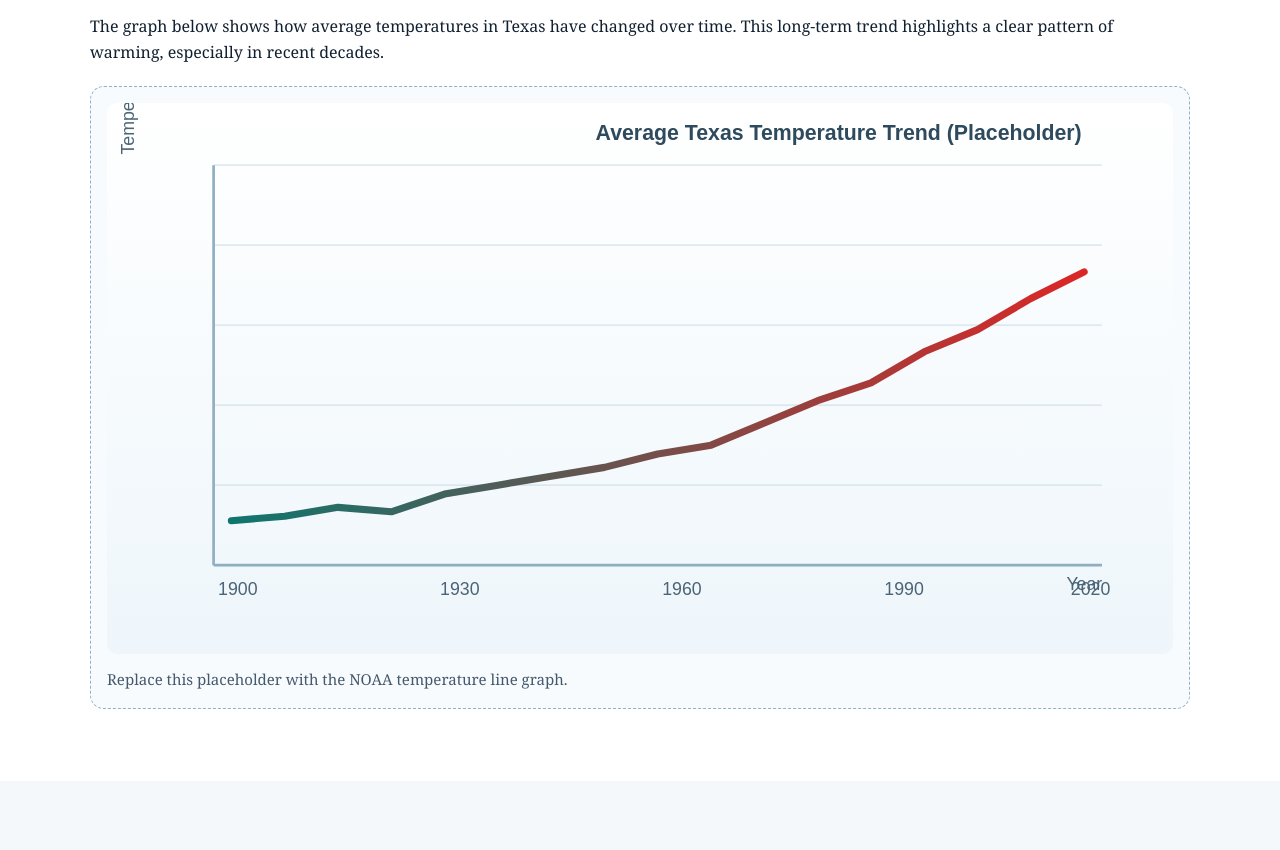
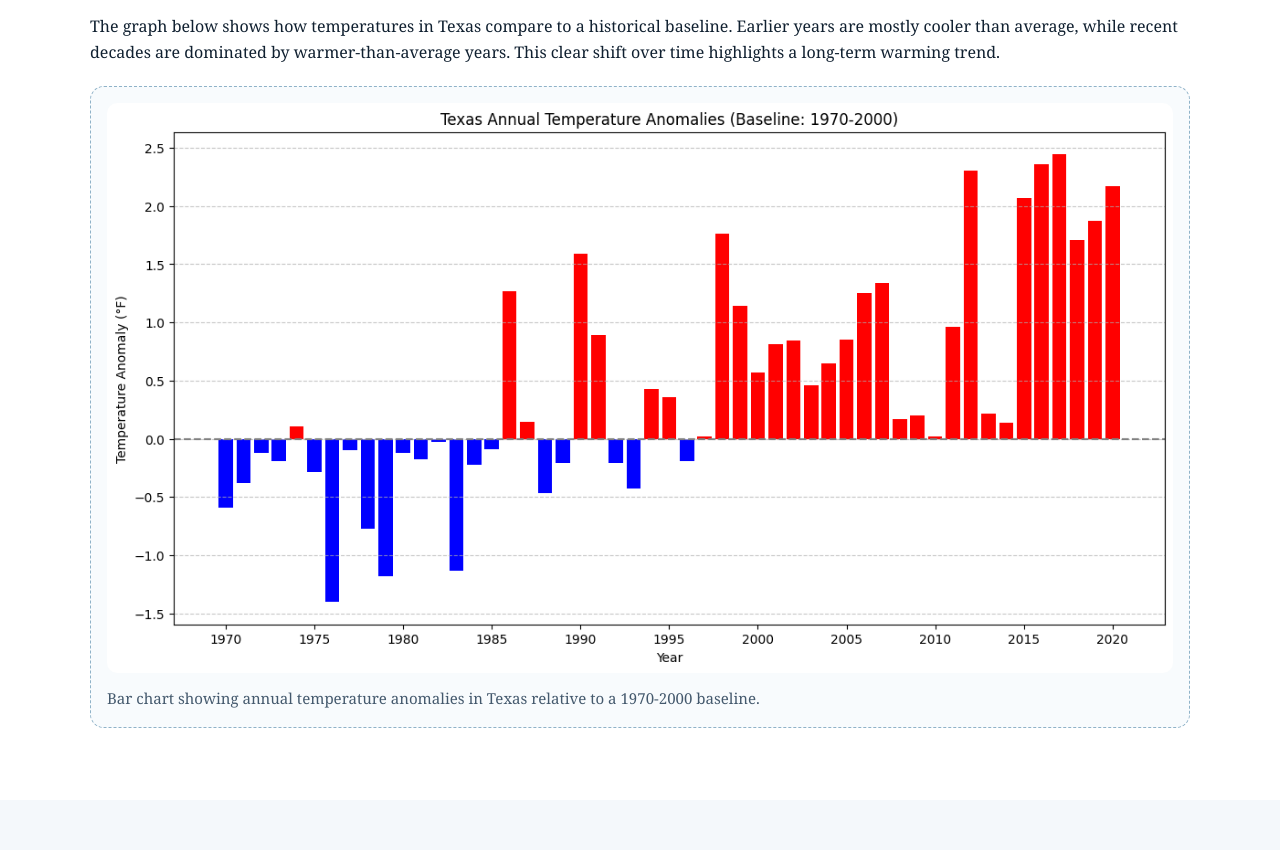
Before and after one commit to miakelso/Climate-Change-Capstone, a website: page index.html in a window 1280 px wide. Shown: the part 2159-3009 px from the top of the page. Drawn offline with Linux system fonts and the light colour scheme.

Commit message:
index page graph

```diff
--- a/index.html
+++ b/index.html
@@ -126,17 +126,15 @@
         <div class="container">
           <h3>What Does the Data Show?</h3>
           <p>
-            The graph below shows how average temperatures in Texas have changed
-            over time. This long-term trend highlights a clear pattern of
-            warming, especially in recent decades.
+            The graph below shows how temperatures in Texas compare to a historical baseline. Earlier years are mostly cooler than average, while recent decades are dominated by warmer-than-average years. This clear shift over time highlights a long-term warming trend.
           </p>
           <figure class="chart-frame">
             <img
-              src="assets/temperature-trend-placeholder.svg"
-              alt="Line graph showing long-term average temperature change in Texas"
+              src="images/Temperature Anomalies (nClimDiv).png"
+              alt="Bar chart showing annual temperature anomalies in Texas relative to a 1970-2000 baseline."
             />
             <figcaption>
-              Replace this placeholder with the NOAA temperature line graph.
+              Bar chart showing annual temperature anomalies in Texas relative to a 1970-2000 baseline.
             </figcaption>
           </figure>
         </div>
```
Also changed, not shown: images/Temperature Anomalies (nClimDiv).png (added).
